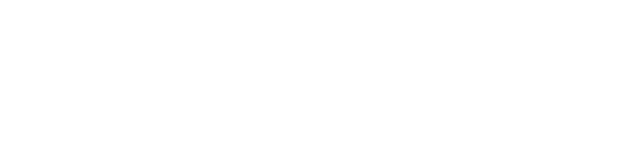
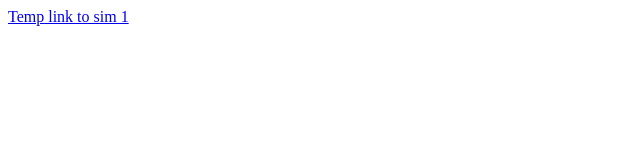
Before and after one commit to Lavastar89/SimulationsHub, a plain HTML site: page index.html in a window 1280 px wide. Shown: the whole page, without its empty margins (0-640 px from the left). Drawn offline with Linux system fonts and the light colour scheme.

Commit message:
Update index.html

```diff
--- a/index.html
+++ b/index.html
@@ -7,7 +7,7 @@
     <link rel="stylesheet" href="style.css" />
 </head>
 <body>
-
+    <a href="SimulationOne/index.html">Temp link to sim 1</a>
     <script src="script.js"></script>
 </body>
 </html>
```
